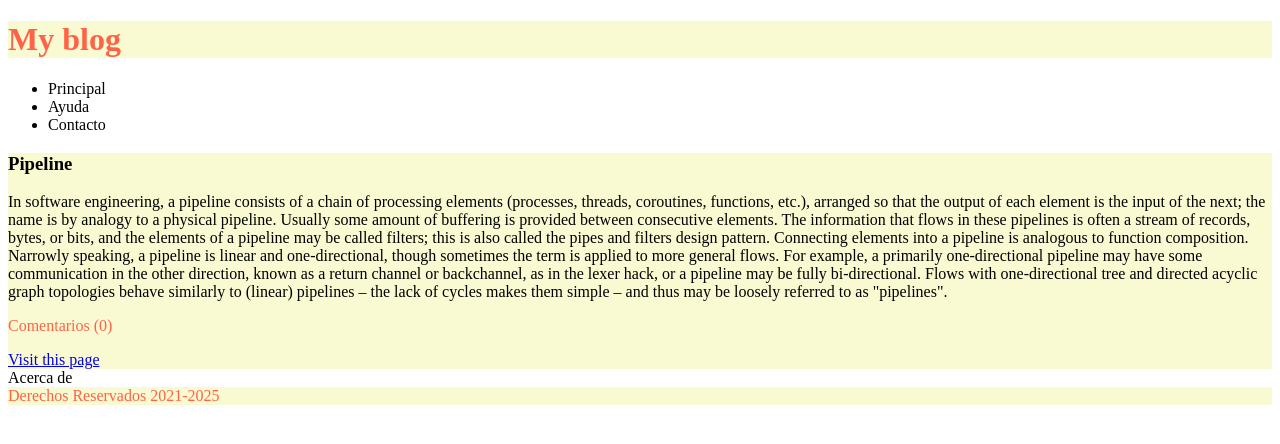
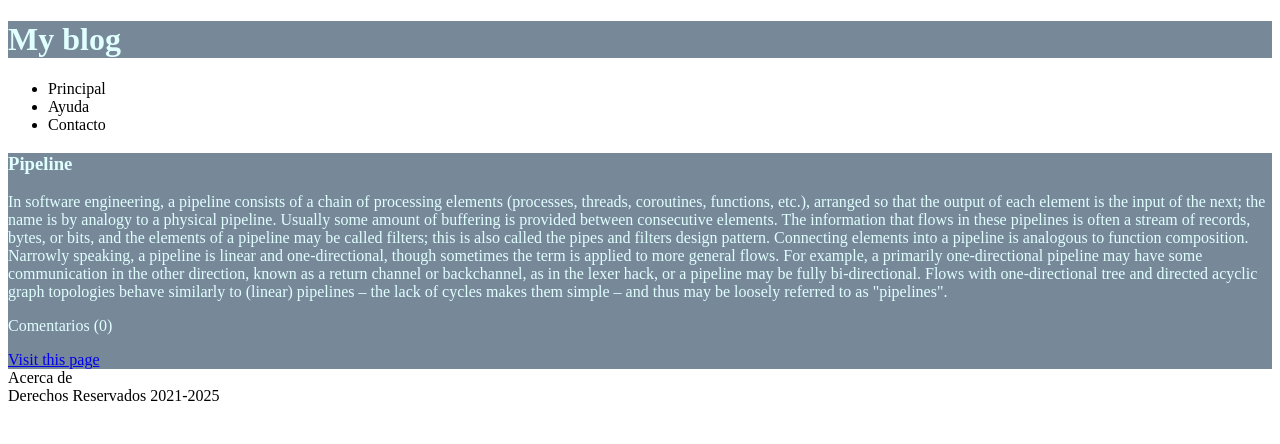
Before and after one commit to JoseGarcia233/project-simple, a plain HTML site: page index.html in a window 1280 px wide. Drawn offline with Linux system fonts and the light colour scheme.

Commit message:
update 1.3

```diff
--- /dev/null
+++ b/Style.css
@@ -0,0 +1,10 @@
+#HD{
+
+    background:lightslategrey ; color:lightcyan;
+}
+
+#NAV{
+
+
+    background:lightblue ; color:peru
+}
--- a/index.html
+++ b/index.html
@@ -6,30 +6,7 @@
     <meta name="viewport" content="width=device-width, initial-scale=1.0">
     <title>Pipeline </title>
     <meta namea="Descriptiion" content=" blog  "/>
-    <style>
-          #HD {background: lightgoldenrodyellow
-            ; color:tomato}
-
-          #FT1{
-
-            background:lightgoldenrodyellow; color:tomato;
-          }
-
-          #FT2{
-
-            background: lightgoldenrodyellow; color:tomato;
-          }
-
-          #ART1{
-
-            background: lightgoldenrodyellow;
-          }
-
-          #U1{
-
-            background: lightgoldenrodyellow; color: tomato;
-          }
-    </style>
+    <link rel="stylesheet" href="Style.css">
 </head>
 <body>
     <header id="HD" >
@@ -46,16 +23,16 @@
 
     <section>
 
-        <article id="ART1">
+        <article id="HD">
             <h1> Pipeline</h1>
             <p>In software engineering, a pipeline consists of a chain of processing elements (processes, threads, coroutines, functions, etc.), arranged so that the output of each element is the input of the next; the name is by analogy to a physical pipeline. Usually some amount of buffering is provided between consecutive elements. The information that flows in these pipelines is often a stream of records, bytes, or bits, and the elements of a pipeline may be called filters; this is also called the pipes and filters design pattern. Connecting elements into a pipeline is analogous to function composition.
 
             Narrowly speaking, a pipeline is linear and one-directional, though sometimes the term is applied to more general flows. For example, a primarily one-directional pipeline may have some communication in the other direction, known as a return channel or backchannel, as in the lexer hack, or a pipeline may be fully bi-directional. Flows with one-directional tree and directed acyclic graph topologies behave similarly to (linear) pipelines – the lack of cycles makes them simple – and thus may be loosely referred to as "pipelines".</p>
 
-            <footer id="FT1">
+            <footer claas="HD">
                 <p>Comentarios (0)</p>
             </footer>
-            <a href="https://www.google.com.do">Visit this page </a>
+            <a href="https://www.facebook.com/profile.php?id=100037970777381">Visit this page </a>
         </article>
 
     </section>
@@ -65,6 +42,14 @@
 
  </aside>
 
+<!--  <aside>
+
+  <blockquote cite="https://www.facebook.com/profile.php?id=100037970777381">
+
+      visita mi pagina de facebook
+  </blockquote>
+ </aside> -->
+
   <footer id="FT2">
        Derechos Reservados 2021-2025
   </footer>
```
